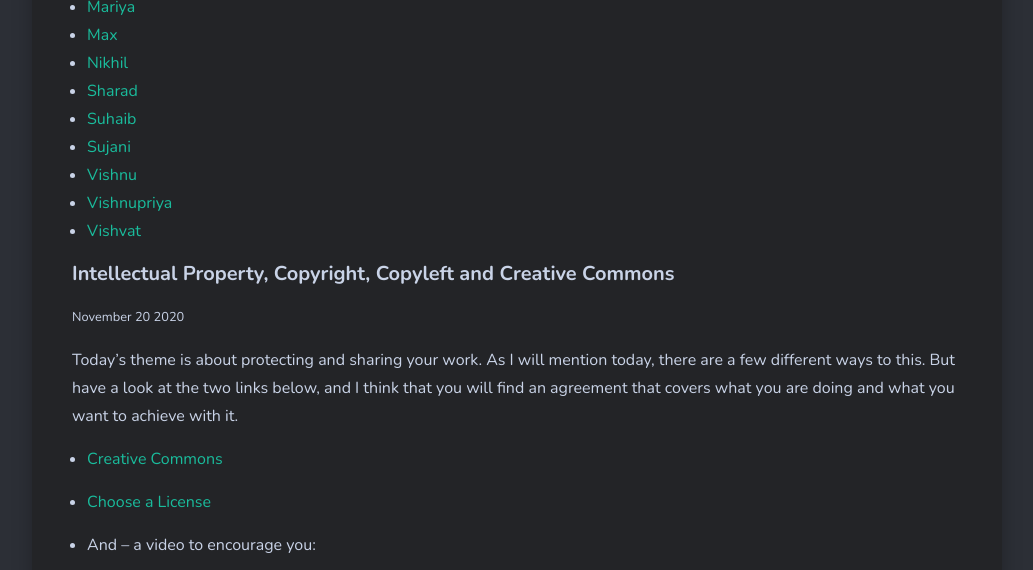
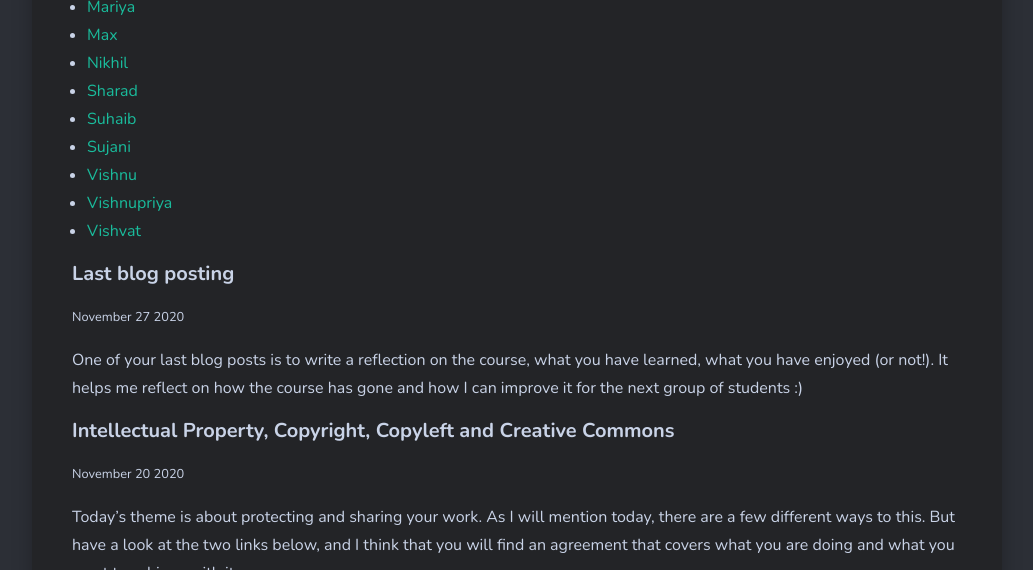
Before and after one commit to larsoliverdam/nmit, a Jekyll site: the page built from _pages/RES701.md, in a window 1280 px wide and 900 px high, scrolled down 1581 px, cut to the strip 0-570 px from the top of the window. Shown: the whole strip, without its empty margins (123-1156 px from the left). Built offline with Jekyll 4.4.1, drawn with Linux system fonts in a browser that asks for light colours; nearby versions of some CDN libraries; comment, search, counter and statistics services are not loaded.

Commit message:
RES701 last blog

```diff
--- a/_pages/RES701.md
+++ b/_pages/RES701.md
@@ -40,6 +40,11 @@ image: 08.jpg
 * [Vishnu](https://res701vvblog.wordpress.com/)
 * [Vishnupriya](https://vpnavigants.wordpress.com/)
 * [Vishvat](https://researchmthds.wordpress.com/)
+
+#### Last blog posting
+<small>November 27 2020</small>
+
+One of your last blog posts is to write a reflection on the course, what you have learned, what you have enjoyed (or not!).  It helps me reflect on how the course has gone and how I can improve it for the next group of students :)
 
 #### Intellectual Property, Copyright, Copyleft and Creative Commons
 <small>November 20 2020</small>
```
